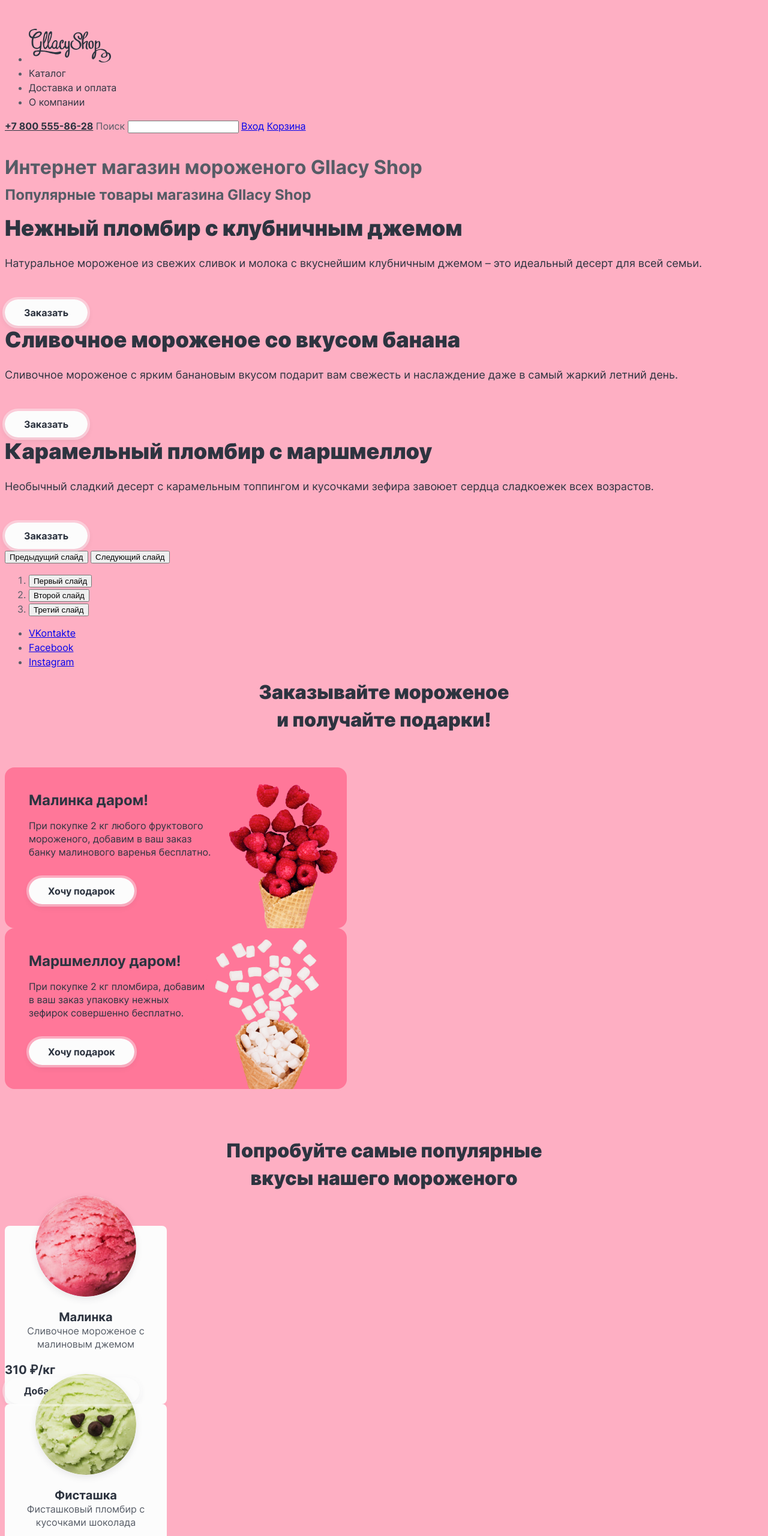
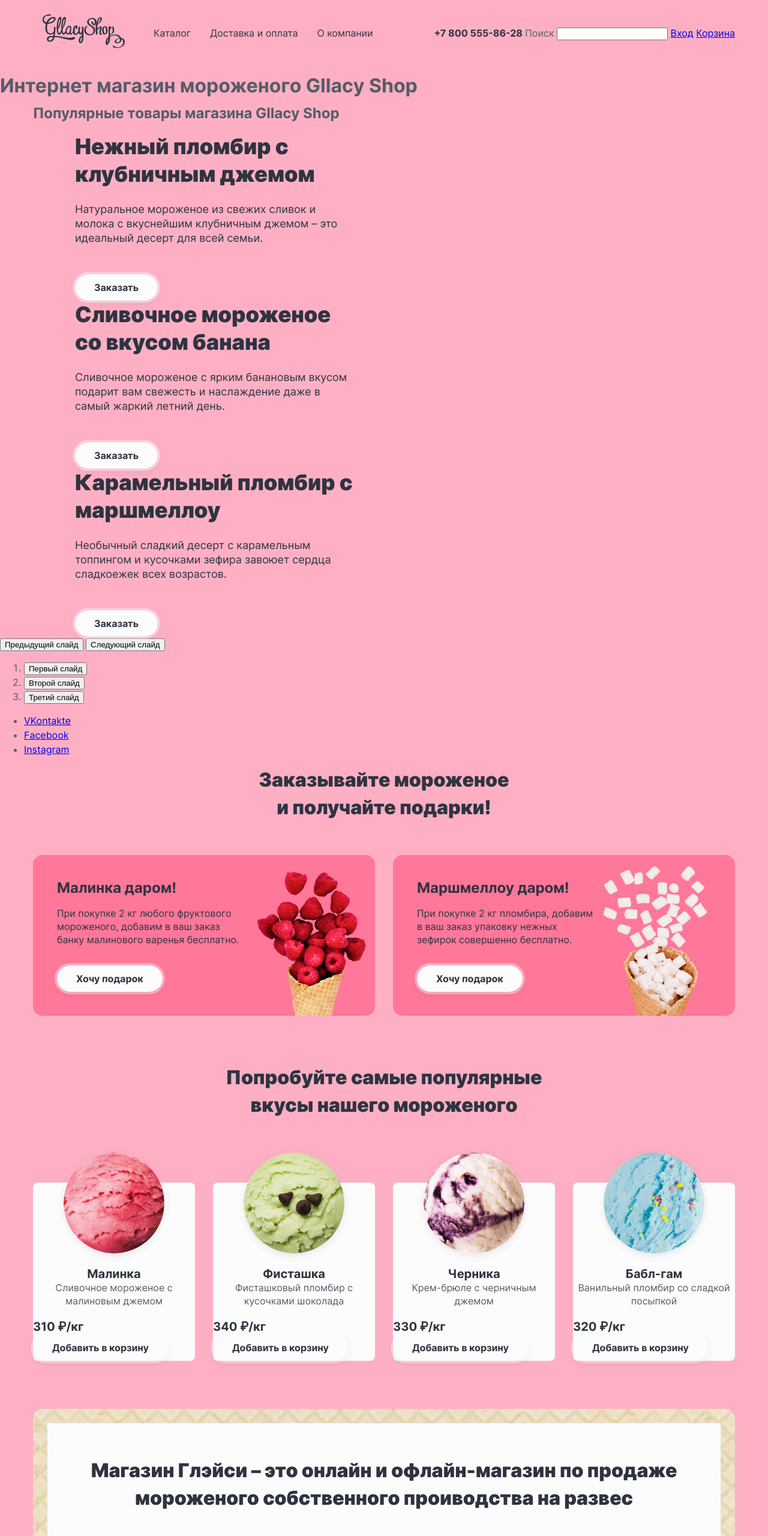
Before and after one commit to revcheg/276123-gllacy-32, a plain HTML site: page index.html in a window 1280 px wide. Shown: the top 2560 px of the page at 60% size. Drawn offline with Linux system fonts and the light colour scheme.

Commit message:
Начал построение сетки

```diff
--- a/css/style.css
+++ b/css/style.css
@@ -1,5 +1,6 @@
 /* global */
 body {
+  margin: 0;
   color: #565C66;
   font-family: "Inter", "Arial", sans-serif;
   font-size: 16px;
@@ -67,7 +68,29 @@ body {
   padding: 24px 0;
 }
 
+/* navigation */
+.navigation {
+  display: flex;
+  justify-content: space-between;
+  align-items: center;
+  max-width: 1170px;
+  margin: 0 auto;
+}
+
+.navigation-list {
+  display: flex;
+  align-items: center;
+  margin: 0;
+  padding: 0;
+  list-style: none;
+}
+
+.navigation-item:nth-child(1) {
+  margin-right: 16px;
+}
+
 .navigation-link {
+  padding: 8px 16px;
   color: #2D3440;
   line-height: 20px;
   text-decoration: none;
@@ -84,9 +107,20 @@ body {
   color: #2D3440;
   font-weight: 700;
   line-height: 20px;
+  text-decoration: none;
 }
 
 /* slider */
+.slider {
+  max-width: 1170px;
+  margin: 0 auto;
+}
+
+.slider-content {
+  max-width: 470px;
+  margin-left: 70px;
+}
+
 .slider-title {
   margin-top: 0;
   margin-bottom: 24px;
@@ -109,6 +143,14 @@ body {
   margin-bottom: 80px;
 }
 
+.promo-wrapper {
+  display: flex;
+  justify-content: space-between;
+  align-items: center;
+  max-width: 1170px;
+  margin: 0 auto;
+}
+
 .promo-title {
   margin-top: 0;
   margin-bottom: 56px;
@@ -121,7 +163,7 @@ body {
 
 .promo-article {
   box-sizing: border-box;
-  max-width: 570px;
+  width: 570px;
   padding: 40px;
   border-radius: 16px;
   background-color: #FF7799;
@@ -161,12 +203,20 @@ body {
 
 .product-title {
   margin-top: 0;
-  margin-bottom: 56px;
+  margin-bottom: 106px;
   color: #2D3440;
   font-size: 32px;
   font-weight: 900;
   line-height: 46px;
   text-align: center;
+}
+
+.product-list {
+  display: flex;
+  justify-content: space-between;
+  align-items: center;
+  max-width: 1170px;
+  margin: 0 auto;
 }
 
 .product-item {
@@ -241,9 +291,18 @@ body {
 }
 
 /* promo-blog */
+.promo-row {
+  display: flex;
+  justify-content: space-between;
+  align-items: center;
+  max-width: 1170px;
+  margin: 0 auto;
+  margin-bottom: 76px;
+}
+
 .promo-blog {
   box-sizing: border-box;
-  max-width: 570px;
+  width: 570px;
   min-height: 216px;
   padding: 32px;
   border-radius: 16px;
@@ -272,7 +331,6 @@ body {
 .email-sub {
   box-sizing: border-box;
   max-width: 570px;
-  margin-bottom: 76px;
   padding: 6px;
   border-radius: 16px;
   background-image: url("../img/promo-email-bg.jpg");
@@ -293,6 +351,12 @@ body {
   line-height: 22px;
 }
 
+.email-sub-form {
+  display: flex;
+  justify-content: space-between;
+  align-items: center;
+}
+
 .email-sub-input {
   max-width: 332px;
   padding: 14px 16px;
@@ -310,12 +374,19 @@ body {
 
 /* delivery */
 .delivery {
+  display: flex;
+  justify-content: space-between;
+  align-items: center;
   padding: 64px 64px 64px 100px;
   border-radius: 16px;
   background-image: url("../img/delivery-bg.jpg");
   background-repeat: no-repeat;
   background-position: center;
   background-size: cover;
+}
+
+.delivery-content {
+  max-width: 370px;
 }
 
 .delivery-title {
@@ -437,8 +508,13 @@ body {
 
 /* footer */
 .footer {
+  box-sizing: border-box;
+  display: flex;
+  justify-content: space-between;
+  max-width: 1170px;
+  margin: 0 auto;
+  padding: 48px 14px 48px 4px;
   color: #2D3440;
-  padding: 48px 0;
 }
 
 .footer-item {
--- a/index.html
+++ b/index.html
@@ -26,7 +26,6 @@
           <a class="navigation-link" href="#">О компании</a>
         </li>
       </ul>
-    </nav>
 
       <!-- user-block -->
       <div class="user-block">
@@ -38,6 +37,7 @@
         <a class="user-block-login" href="#">Вход</a>
         <a class="user-block-login" href="#">Корзина</a>
       </div>
+    </nav>
   </header>
 
   <!-- main -->
@@ -48,19 +48,25 @@
     <section class="slider">
       <h2 class="visually-hidden">Популярные товары магазина Gllacy Shop</h2>
       <div class="slider-slide">
+        <div class="slider-content">
           <h3 class="slider-title">Нежный пломбир с клубничным джемом</h3>
           <p class="slider-text">Натуральное мороженое из свежих сливок и молока с вкуснейшим клубничным джемом – это идеальный десерт для всей семьи.</p>
           <a class="button" href="#">Заказать</a>
         </div>
+      </div>
       <div class="slider-slide">
+        <div class="slider-content">
           <h3 class="slider-title">Сливочное мороженое со вкусом банана</h3>
           <p class="slider-text">Сливочное мороженое с ярким банановым вкусом подарит вам свежесть и наслаждение даже в самый жаркий летний день.</p>
           <a class="button" href="#">Заказать</a>
         </div>
+      </div>
       <div class="slider-slide">
+        <div class="slider-content">
           <h3 class="slider-title">Карамельный пломбир с маршмеллоу</h3>
           <p class="slider-text">Необычный сладкий десерт с карамельным топпингом и кусочками зефира завоюет сердца сладкоежек всех возрастов.</p>
           <a class="button" href="#">Заказать</a>
+        </div>
       </div>
     </section>
 
@@ -116,6 +122,7 @@
     <section class="promo">
       <h2 class="promo-title">Заказывайте мороженое<br> и получайте подарки!</h2>
 
+      <div class="promo-wrapper">
         <article class="promo-article promo-article-first">
           <h4 class="promo-name">Малинка даром!</h4>
           <p class="promo-description">При покупке 2 кг любого фруктового<br> мороженого, добавим в ваш заказ<br> банку малинового варенья бесплатно.</p>
@@ -127,6 +134,7 @@
           <p class="promo-description">При покупке 2 кг пломбира, добавим<br> в ваш заказ упаковку нежных<br> зефирок совершенно бесплатно.</p>
           <a class="button" href="#">Хочу подарок</a>
         </article>
+      </div>
     </section>
 
     <!-- product-list -->
@@ -186,6 +194,7 @@
       </div>
     </section>
 
+    <div class="promo-row">
       <article class="promo-blog">
         <p class="promo-blog-category">Новое в нашем блоге</p>
         <h4 class="promo-blog-title">10 способов сервировки<br> фруктовых щербетов<br> к столу</h4>
@@ -201,12 +210,15 @@
           </form>
         </div>
       </div>
+    </div>
 
     <!-- delivery-form -->
     <section class="delivery">
+      <div class="delivery-content">
         <h2 class="visually-hidden">Форма заказа доставки мороженого</h2>
         <b class="delivery-title">Доставка любимого мороженого на дом</b>
         <p class="delivery-text">Хочется полакомиться любимым дессертом, но нет времени съездить в магазин? Закажите доставку мороженого на дом и курьер привезет вам ваш заказ в течение часа!</p>
+      </div>
       <form class="delivery-form" action="https://echo.htmlacademy.ru/" method="post">
         <p class="delivery-form-text">Укажите адрес и дату доставки, и мы свяжемся с вами, чтобы подтвердить заказ.</p>
         <label class="delivery-form-label">
@@ -277,8 +289,10 @@
       </li>
     </ul>
 
+    <div class="footer-column">
       <img class="footer-logo" src="img/logo-htmlacademy.svg" width="96" height="26.71" alt="Логотип HTML Academy">
       <p class="footer-copyright">Сделано в <a href="https://htmlacademy.ru/">.html academy</a> © 2021</p>
+    </div>
   </footer>
 
   </body>
```
Lines whose indentation alone changed are shown as unchanged.
